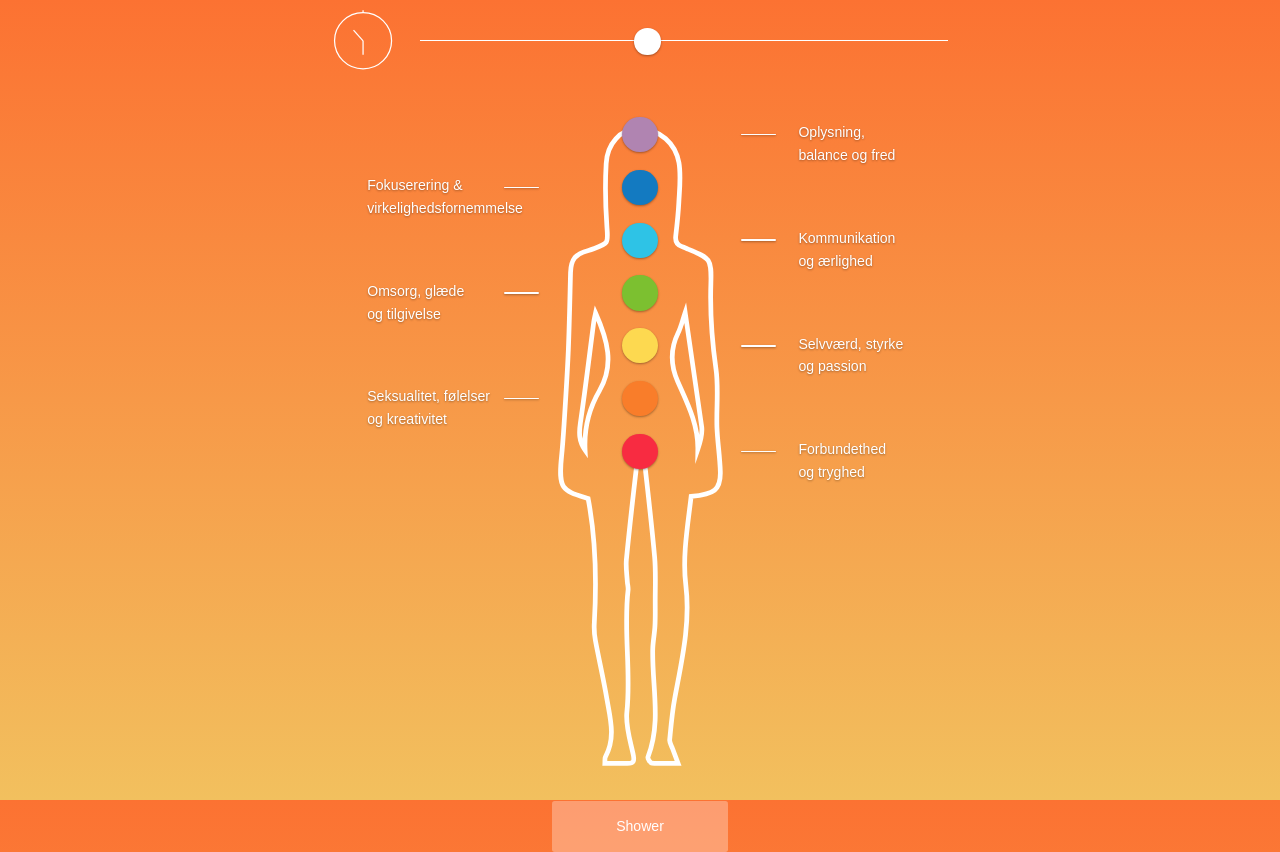
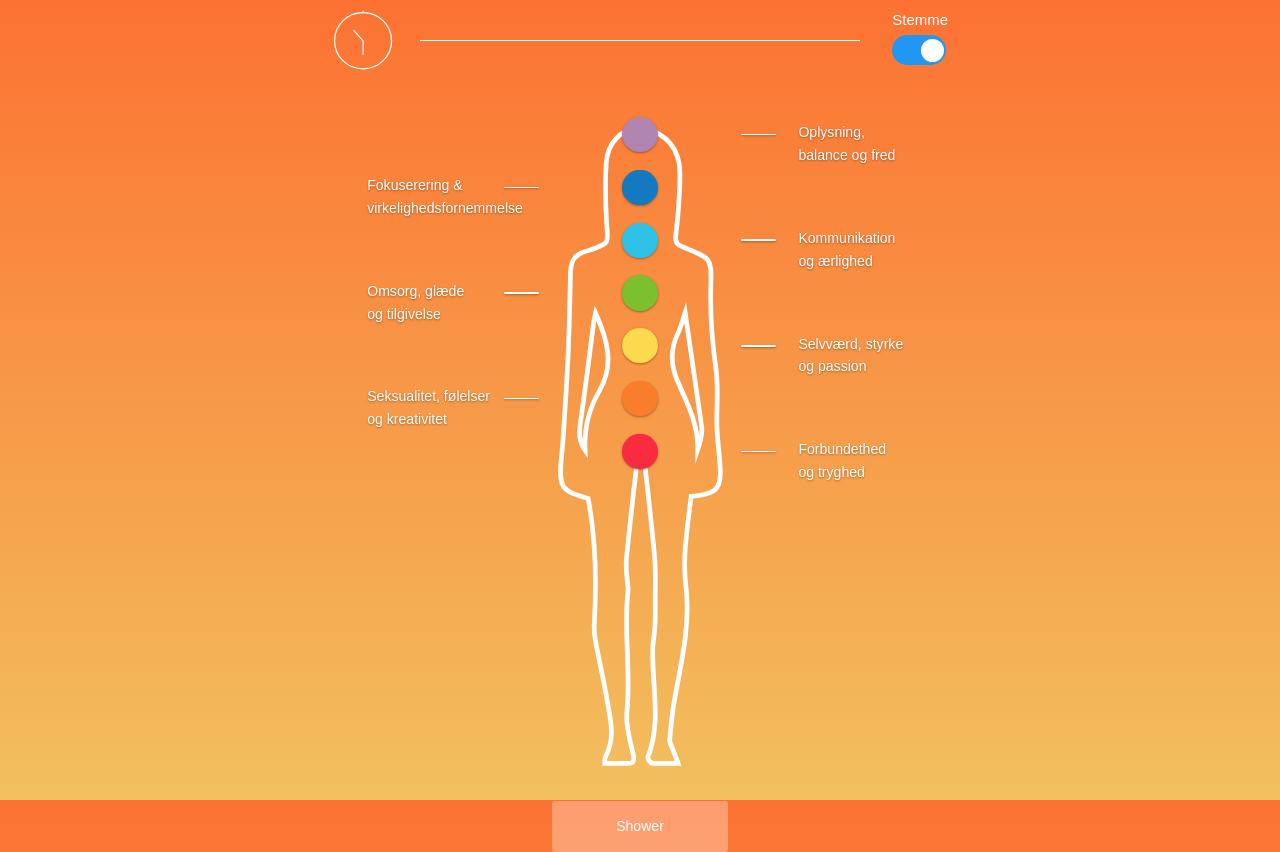
Before and after one commit to antontanderup/mindfullshower, a plain HTML site: page index.html in a window 1280 px wide. Drawn offline with nearby package versions, Linux system fonts and the light colour scheme; no server answers.

Commit message:
New domain etc

```diff
--- a/controller.js
+++ b/controller.js
@@ -33,17 +33,17 @@ var showerInit = function() {
 }
 
 var playShower = function() {
-  var intro =  new Audio(rootFolder + 'audio/intro.mp3');
+  var intro =  new Audio(rootFolder + audioPath + 'intro.mp3');
   intro.play();
   saveStoneState();
   setTimeout(function(){
-    var audio = new Audio(rootFolder + 'audio/chakra_' + chakraSelection.playbackOrder[0] + '.mp3');
+    var audio = new Audio(rootFolder + audioPath + 'chakra_' + chakraSelection.playbackOrder[0] + '.mp3');
     audio.play(); stoneState.chakra = chakraSelection.playbackOrder[0];
     saveStoneState();
   }, 60000);
   for (i = 1; i < chakraSelection.playbackOrder.length; ++i) {
     var delay = (i * 120000) + 60000;
-    var audioFile = rootFolder + 'audio/chakra_' + chakraSelection.playbackOrder[i] + '.mp3';
+    var audioFile = rootFolder + audioPath + 'chakra_' + chakraSelection.playbackOrder[i] + '.mp3';
     setTimeout(function(audioFile, i){
       var audio = new Audio(audioFile);
       stoneState.chakra = chakraSelection.playbackOrder[i];
@@ -53,14 +53,15 @@ var playShower = function() {
   }
   var outroDelay = (chakraSelection.playbackOrder.length * 120000) + 60000;
   setTimeout(function(){
-    var outro = new Audio(rootFolder + 'audio/outro.mp3');
+    var outro = new Audio(rootFolder + audioPath + 'outro.mp3');
     outro.play();
     stoneState.chakra = 0;
     saveStoneState();
   }, outroDelay);
+  setTimeout(function(){
+    window.location.reload(false);
+  }, outroDelay + 56000 );
 }
-
-
 
 var toggleChakra = function (chakraNo) {
   var chakraNumber = parseInt(chakraNo.substring(6,7));
@@ -110,6 +111,22 @@ var stoneState = new Object ();
 stoneState.chakra = 0;
 stoneState.vibration = 0;
 
+var voiceOver = true;
+var audioPath = "audio/";
+var setVoiceOver = function () {
+  if (voiceOver) {
+    voiceOver = false;
+    audioPath = "audio/audio_novoice/";
+    console.log("voice off");
+  } else {
+    voiceOver = true;
+    audioPath = "audio/";
+    console.log("voice on");
+  }
+}
+$('#voiceToggle').click(function(){
+  setVoiceOver();
+});
 
 var stoneInput = new Object ();
 stoneInput.pressed = false;
--- a/index.html
+++ b/index.html
@@ -12,7 +12,7 @@
   <div id="time-selector" class="time-selector">
     <img class="time-icon" src="mindfullwatch.svg"/>
     <div class="time-line-line"></div>
-    <input id="time-line-range" name="time-line-range" type ="range" min="-2.5" max="3.0" step ="0.1"/>
+  <!--  <input id="time-line-range" name="time-line-range" type ="range" min="-2.5" max="3.0" step ="0.1"/> -->
     <p id="time-output" class="time-output"></p>
     <div id="time-line" class="time-line">
       <div class="time-line-chakra time-line-chakra-1"></div>
@@ -23,6 +23,11 @@
       <div class="time-line-chakra time-line-chakra-6"></div>
       <div class="time-line-chakra time-line-chakra-7"></div>
     </div>
+    <p class="audioGuideLabel">Stemme</p>
+    <label class="switch">
+      <input id="voiceToggle" type="checkbox" checked>
+      <span class="slider round"></span>
+    </label>
   </div>
   <div id="chakra-selector" class="chakra-selector">
     <ul>
--- /dev/null
+++ b/php/button.json
@@ -0,0 +1 @@
+{ "button": true }
--- a/server.json
+++ b/server.json
@@ -1 +1 @@
-{"chakra":1,"vibration":0}
+{"chakra":0,"vibration":0}
--- a/styles.css
+++ b/styles.css
@@ -155,8 +155,8 @@ body {
 }
 .time-line-line {
   position:absolute;
-  width:60rem;
-  right:0;
+  width:50rem;
+  right:10rem;
   top:3.5rem;
   background-color:white;
   height:.2rem;
@@ -302,3 +302,77 @@ box-shadow: 0 -8px 28px rgba(0,0,0,0.25), 0 10px 10px rgba(0,0,0,0.22);
   font-size: 2em;
   text-align: center;
 }
+
+.audioGuideLabel {
+    color: white;
+    font-size: 1.7rem;
+    position: absolute;
+    right: 0rem;
+    top: -1.5rem;
+}
+
+.audioGuideLabel, .switch {
+  z-index:200;
+}
+
+/* The switch - the box around the slider */
+.switch {
+  position: absolute;
+  right:.2rem;
+  top:3rem;
+  display: inline-block;
+  float:right;
+  width: 6.2rem;
+  height: 3.4rem;
+}
+
+/* Hide default HTML checkbox */
+.switch input {display:none;}
+
+/* The slider */
+.slider {
+  position: absolute;
+  cursor: pointer;
+  top: 0;
+  left: 0;
+  right: 0;
+  bottom: 0;
+  background-color: #ccc;
+  -webkit-transition: .4s;
+  transition: .4s;
+}
+
+.slider:before {
+  position: absolute;
+  content: "";
+  height: 2.6rem;
+  width: 2.6rem;
+  left: .4rem;
+  bottom: .4rem;
+  background-color: white;
+  -webkit-transition: .4s;
+  transition: .4s;
+}
+
+input:checked + .slider {
+  background-color: #2196F3;
+}
+
+input:focus + .slider {
+  box-shadow: 0 0 1px #2196F3;
+}
+
+input:checked + .slider:before {
+  -webkit-transform: translateX(26px);
+  -ms-transform: translateX(26px);
+  transform: translateX(26px);
+}
+
+/* Rounded sliders */
+.slider.round {
+  border-radius: 3.4rem;
+}
+
+.slider.round:before {
+  border-radius: 50%;
+}
```
